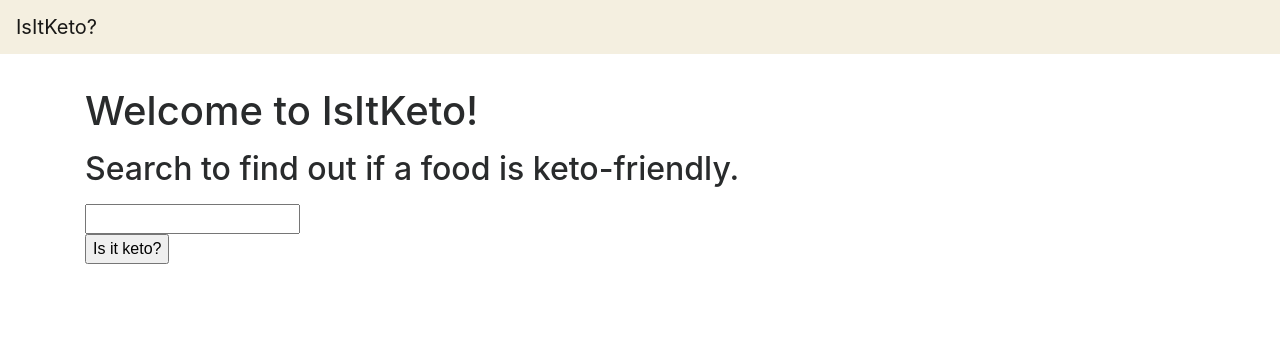
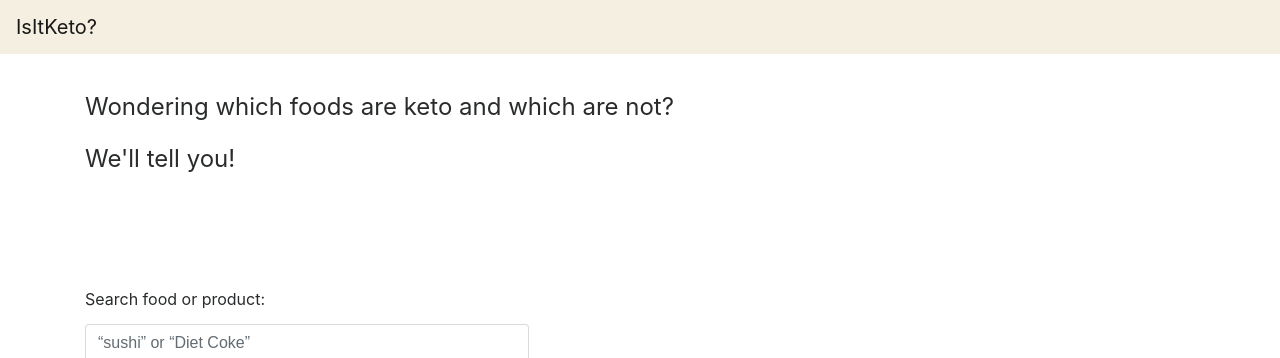
Before and after one commit to fernandalavalle/isitketo_webapp, a Flask app: page / in a window 1280 px wide. Shown: the top 358 px of the page. Run offline with Flask 2, Linux system fonts and the light colour scheme; some libraries are stand-ins or nearby versions.

Commit message:
Fixing style on homepage

```diff
--- a/app/static/style.css
+++ b/app/static/style.css
@@ -3,8 +3,29 @@ nav {
   background-color: #f4efe0 !important;
 }
 
-h1 {
-  margin-bottom: 15px;
+#query {
+  width: 100%;
+  margin: 5px 0px;
+}
+
+.home .search-btn {
+  font-size: 18pt;
+  width: 100%;
+  margin: 5px 0px;
+}
+
+@media screen and (min-width: 768px) {
+  .home form {
+    width: 40%;
+  }
+}
+
+.home .intro {
+  margin: 30px 0px 110px 0px;
+}
+
+.home .intro p {
+  font-size: 18pt;
 }
 
 p.answer {
@@ -30,12 +51,34 @@ hr {
   margin-top: 100px;
 }
 
+@media screen and (min-width: 768px) {
+  div.ketohub {
+    display: flex;
+    align-items: center;
+  }
+}
+
 div.ketohub img {
   width: 100%;
   max-width: 400px;
   margin-bottom: 30px;
 }
 
+@media screen and (min-width: 768px) {
+  div.ketohub img {
+    width: 100%;
+    max-width: 200px;
+    margin-bottom: 30px;
+  }
+}
+
 div.ketohub p {
-  font-height: 14pt;
+  font-size: 14pt;
 }
+
+@media screen and (min-width: 768px) {
+  div.ketohub p {
+    margin-left: 20px;
+    font-size: 16pt;
+  }
+}
--- a/app/templates/index.html
+++ b/app/templates/index.html
@@ -1,11 +1,15 @@
 {% include 'header.html' %}
 
-<div class="container">
-  <h1>Welcome to IsItKeto!</h1>
-  <h2>Search to find out if a food is keto-friendly.</h2>
+<div class="container home">
+  <div class="intro">
+    <p>Wondering which foods are keto and which are not?</p>
+    <p>We'll tell you!</p>
+  </div>
   <form onsubmit="location.href='https://isitketo.org/' + document.getElementById('query').value; return false;">
-    <input type="text" id="query" /><br />
-    <input type="submit" value="Is it keto?" />
+    <div class=form-group">
+      <label for="query">Search food or product:</label>
+      <input type="text" id="query" class="form-control" placeholder="&ldquo;sushi&rdquo; or &ldquo;Diet Coke&rdquo;" />
+      <input class="btn btn-primary search-btn" type="submit" value="Is It Keto?" />
   </form>
 </div>
 
```
